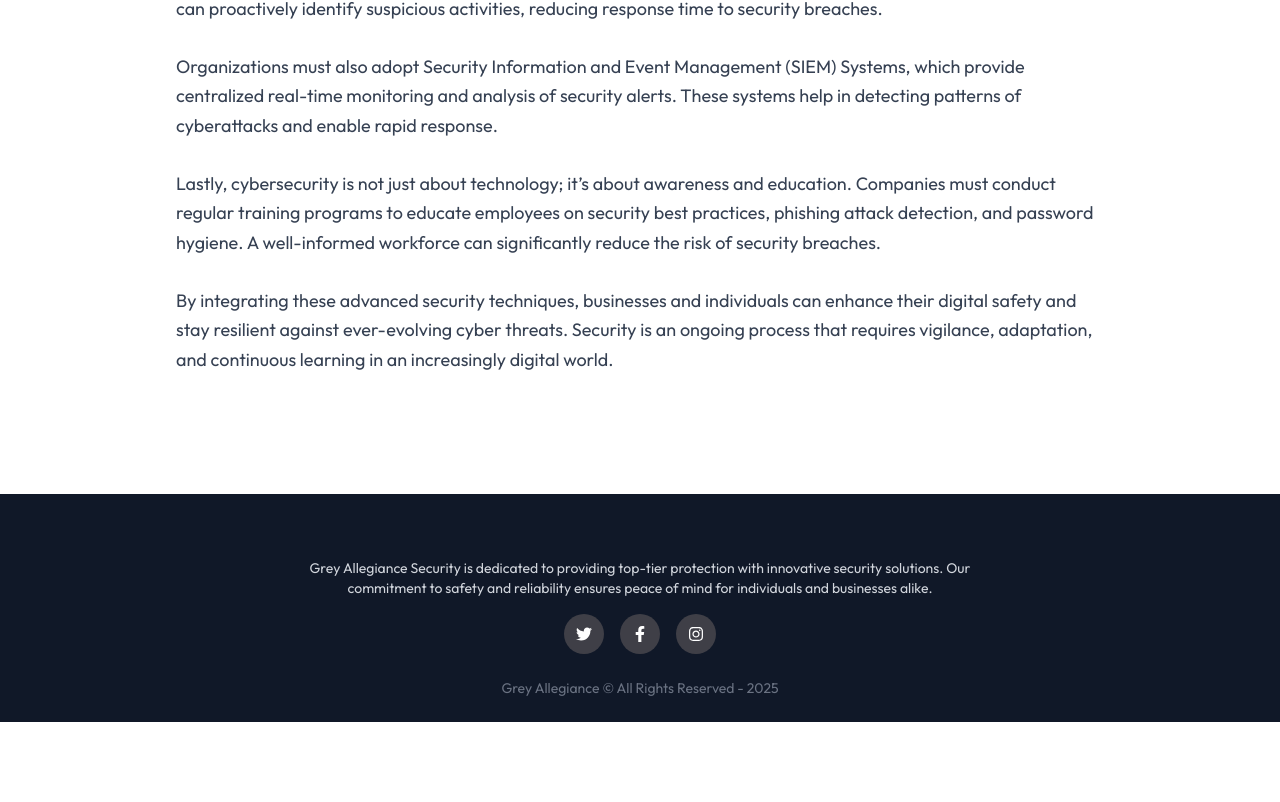
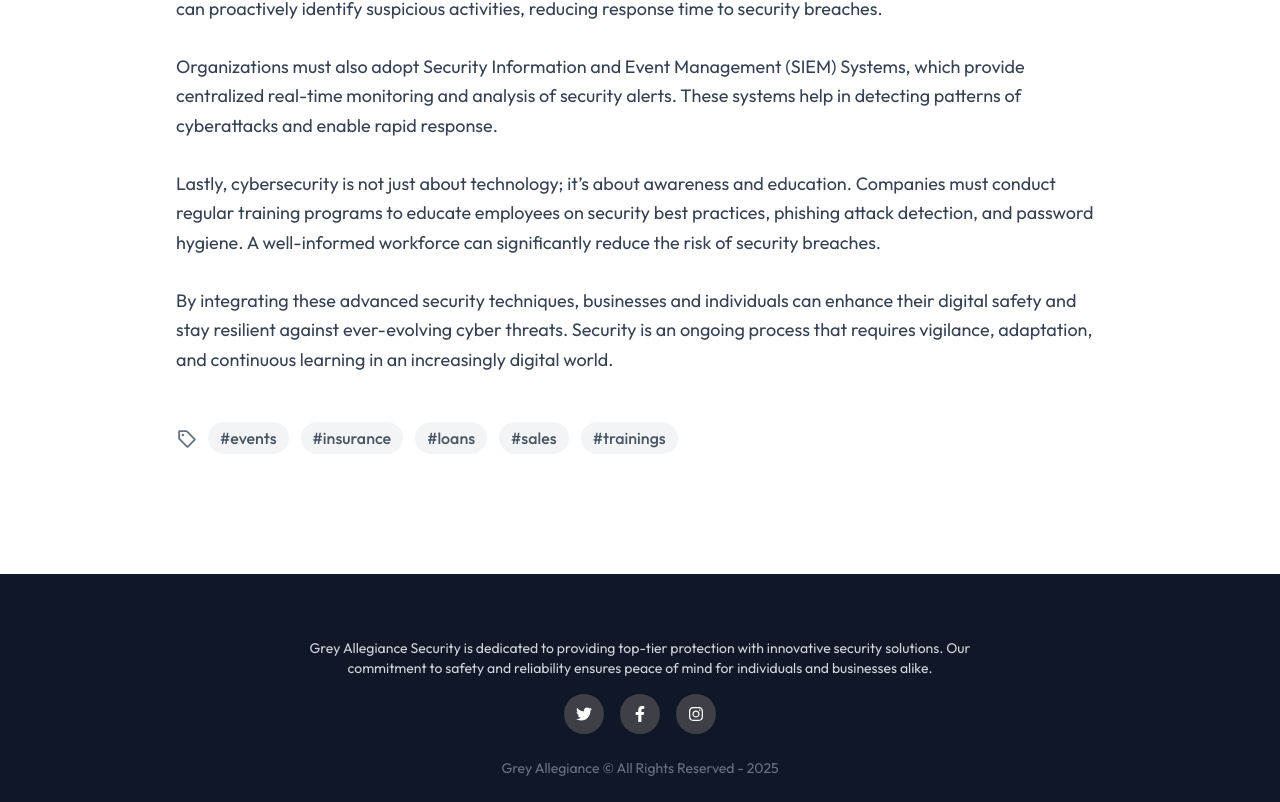
Before and after one commit to tusharn3115/Grey-Allegiance, a React (Vite) app: page /blog1 in a window 1280 px wide. Shown: the part 1538-2340 px from the top of the page. Before the commit the page ends 2260 px from the top, so only its background shows below. Built offline with nearby package versions, Linux system fonts and the light colour scheme.

Commit message:
update Blogs and DetailedBlog components; adjust hero section height and add tags feature

```diff
--- a/src/pages/UserSide/blogs/Blogs.jsx
+++ b/src/pages/UserSide/blogs/Blogs.jsx
@@ -34,7 +34,7 @@ const Blogs = () => {
     <>
       {/* Hero Section */}
       <div
-        className="relative w-full min-h-[450px] flex items-center justify-center bg-cover bg-center"
+        className="relative w-full min-h-[370px] flex items-center justify-center bg-cover bg-center"
         style={{ backgroundImage: `url(${blogHeaderImg})` }}
       >
         <div className="absolute inset-0 bg-gradient-to-r from-black via-gray-900 to-transparent opacity-80"></div>
--- a/src/pages/UserSide/blogs/DetailedBlog.jsx
+++ b/src/pages/UserSide/blogs/DetailedBlog.jsx
@@ -3,7 +3,8 @@ import { useNavigate } from "react-router-dom";
 import blogImage1 from "../../../assets/blog1.jpg";
 import { RiAdminLine } from "react-icons/ri";
 import { FaEye } from "react-icons/fa";
-import { IoArrowBack } from "react-icons/io5"; // Back Icon
+import { IoArrowBack } from "react-icons/io5";
+import { PiTagBold } from "react-icons/pi"; // Tag Icon
 
 const blogData = [
   {
@@ -28,6 +29,7 @@ const blogData = [
       "Lastly, cybersecurity is not just about technology; it’s about awareness and education. Companies must conduct regular training programs to educate employees on security best practices, phishing attack detection, and password hygiene. A well-informed workforce can significantly reduce the risk of security breaches.\n\n" +
       "By integrating these advanced security techniques, businesses and individuals can enhance their digital safety and stay resilient against ever-evolving cyber threats. Security is an ongoing process that requires vigilance, adaptation, and continuous learning in an increasingly digital world.",
     image: blogImage1,
+    tags: ["#events", "#insurance", "#loans", "#sales", "#trainings"],
   },
 ];
 
@@ -43,7 +45,7 @@ const DetailedBlog = () => {
     <>
       {/* Hero Section */}
       <div
-        className="relative w-full min-h-[300px] sm:min-h-[400px] md:min-h-[450px] flex items-center justify-center bg-cover bg-center"
+        className="relative w-full min-h-[370px] sm:min-h-[400px] md:min-h-[450px] flex items-center justify-center bg-cover bg-center"
         style={{ backgroundImage: `url(${blog.image})` }}
       >
         <div className="absolute inset-0 bg-gradient-to-r from-black via-gray-900 to-transparent opacity-80"></div>
@@ -57,7 +59,7 @@ const DetailedBlog = () => {
         {/* Back Button */}
         <button
           onClick={() => navigate(-1)}
-          className="flex items-center space-x-2 text-gray-600 hover:text-gray-900 text-sm sm:text-base font-medium mb-4 sm:mb-6 transition-all mb-4 cursor-pointer"
+          className="flex items-center space-x-2 text-gray-600 hover:text-gray-900 text-sm sm:text-base font-medium mb-4 sm:mb-6 transition-all"
         >
           <IoArrowBack className="text-lg sm:text-xl" />
           <span>Back to Blogs</span>
@@ -86,6 +88,21 @@ const DetailedBlog = () => {
         <p className="text-base sm:text-lg text-gray-700 mt-4 sm:mt-6 leading-relaxed whitespace-pre-line">
           {blog.description}
         </p>
+
+        {/* Tags Section */}
+        <div className="mt-8 sm:mt-12 flex items-center space-x-3">
+          <PiTagBold className="text-gray-500 text-lg sm:text-xl" />
+          <div className="flex flex-wrap gap-3">
+            {blog.tags.map((tag, index) => (
+              <span
+                key={index}
+                className="bg-gray-100 text-gray-600 px-3 py-1 rounded-full text-sm sm:text-base font-medium"
+              >
+                {tag}
+              </span>
+            ))}
+          </div>
+        </div>
       </div>
     </>
   );
```
